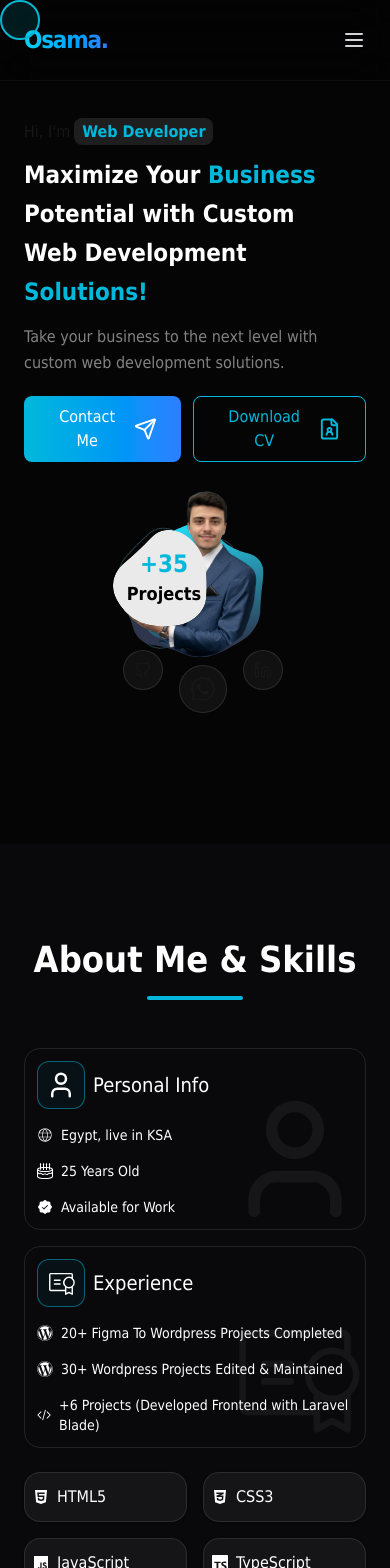
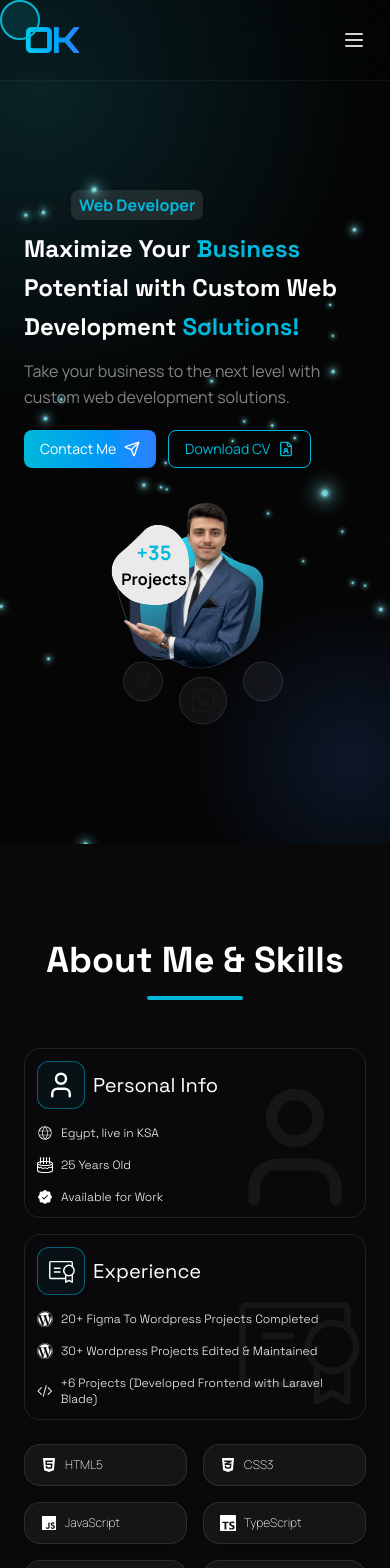
Before and after one commit to zOsamaKhaled/Portfolio, a Next.js app: page / in a window 390 px wide. Shown: the top 1568 px of the page. Built offline with nearby package versions, Linux system fonts and the light colour scheme.

Commit message:
responsive edits & some retouches

```diff
--- /dev/null
+++ b/app/api/contact/route.ts
@@ -0,0 +1,25 @@
+import { Resend } from "resend";
+
+const resend = new Resend(process.env.RESEND_API_KEY);
+
+export async function POST(req: Request) {
+  try {
+    const { name, email, message } = await req.json();
+
+    await resend.emails.send({
+      from: "Portfolio <onboarding@resend.dev>",
+      to: "usernameosama@gmail.com",
+      subject: `New message from ${name}`,
+      html: `
+        <h2>New Contact Message</h2>
+        <p><b>Name:</b> ${name}</p>
+        <p><b>Email:</b> ${email}</p>
+        <p><b>Message:</b> ${message}</p>
+      `,
+    });
+
+    return Response.json({ success: true });
+  } catch (error) {
+    return Response.json({ success: false });
+  }
+}
--- a/app/globals.css
+++ b/app/globals.css
@@ -5,11 +5,12 @@
   --foreground: #171717;
 }
 
+@import "tailwindcss";
+@plugin "tailwind-scrollbar";
+
 @theme inline {
   --color-background: var(--background);
   --color-foreground: var(--foreground);
-  --font-sans: var(--font-geist-sans);
-  --font-mono: var(--font-geist-mono);
 }
 
 @media (prefers-color-scheme: dark) {
@@ -19,10 +20,21 @@
   }
 }
 
+h1,
+h2,
+h3 {
+  font-family: "Space Grotesk", sans-serif;
+}
+
 body {
   background: var(--background);
   color: var(--foreground);
-  font-family: Tahoma, Helvetica, sans-serif;
+  font-family: "Manrope", sans-serif;
+}
+
+.website-logo a,
+.website-logo a span {
+  font-family: "Orbitron", sans-serif;
 }
 canvas {
   pointer-events: none;
--- a/app/layout.tsx
+++ b/app/layout.tsx
@@ -1,15 +1,21 @@
 import type { Metadata } from "next";
-import { Geist, Geist_Mono } from "next/font/google";
 import "./globals.css";
 
-const geistSans = Geist({
-  variable: "--font-geist-sans",
+import { Space_Grotesk, Manrope, Orbitron } from "next/font/google";
+
+export const space_grotesk = Space_Grotesk({
   subsets: ["latin"],
+  variable: "--font-space_grotesk",
 });
 
-const geistMono = Geist_Mono({
-  variable: "--font-geist-mono",
+export const manrope = Manrope({
   subsets: ["latin"],
+  variable: "--font-manrope",
+});
+
+export const orbitron = Orbitron({
+  subsets: ["latin"],
+  variable: "--font-orbitron",
 });
 
 export const metadata: Metadata = {
@@ -29,7 +35,7 @@ export default function RootLayout({
   return (
     <html lang="en" className="scroll-smooth">
       <body
-        className={`${geistSans.variable} ${geistMono.variable} antialiased bg-[#050505] text-white `}
+        className={`${space_grotesk.variable} ${manrope.variable} ${orbitron.variable} antialiased bg-[#050505] text-white `}
       >
         <Header />
         {children}
--- a/components/About.tsx
+++ b/components/About.tsx
@@ -142,13 +142,13 @@ export default function About() {
             className="flex  text-4xl md:text-5xl font-bold mb-4 "
           >
             {"About Me & Skills".split("").map((letter, index) => (
-              <motion.span
+              <motion.h2
                 className="inline-block"
                 key={index}
                 variants={textVariants}
               >
                 {letter === " " ? "\u00A0" : letter}
-              </motion.span>
+              </motion.h2>
             ))}
           </motion.div>
           <motion.div
@@ -180,15 +180,21 @@ export default function About() {
               </div>
               <div className="flex items-center">
                 <CiGlobe className="w-4 h-4 mr-2" />
-                <h2 className="md:text-md text-sm ">Egypt, live in KSA</h2>
+                <h2 className="md:text-md text-xs font-extralight ">
+                  Egypt, live in KSA
+                </h2>
               </div>
               <div className="flex items-center">
                 <BsCake2 className="w-4 h-4 mr-2" />
-                <h2 className="md:text-md text-sm ">25 Years Old</h2>
+                <h2 className="md:text-md text-xs font-extralight ">
+                  25 Years Old
+                </h2>
               </div>
               <div className="flex items-center">
                 <PiSealCheckFill className="w-4 h-4 mr-2" />
-                <h2 className="md:text-md text-sm ">Available for Work</h2>
+                <h2 className="md:text-md text-xs font-extralight ">
+                  Available for Work
+                </h2>
               </div>
               <User className="w-35 h-35 opacity-5 group-hover:opacity-30  transition-opacity duration-500 absolute bottom-0 right-0" />
             </motion.div>
@@ -205,19 +211,19 @@ export default function About() {
               </div>
               <div className="flex items-center">
                 <FaWordpress className="w-4 h-4 mr-2" />
-                <h2 className="md:text-md text-sm ">
+                <h2 className="md:text-md text-xs font-extralight ">
                   20+ Figma To Wordpress Projects Completed
                 </h2>
               </div>
               <div className="flex items-center">
                 <FaWordpress className="w-4 h-4 mr-2" />
-                <h2 className="md:text-md text-sm ">
+                <h2 className="md:text-md text-xs font-extralight ">
                   30+ Wordpress Projects Edited & Maintained
                 </h2>
               </div>
               <div className="flex items-center">
                 <HiCodeBracket className="w-4 h-4 mr-2" />
-                <h2 className="md:text-md text-sm ">
+                <h2 className="md:text-md text-xs font-extralight ">
                   +6 Projects (Developed Frontend with Laravel Blade)
                 </h2>
               </div>
@@ -236,7 +242,7 @@ export default function About() {
               <motion.span
                 variants={item}
                 key={skill.name}
-                className="skill-badge flex items-center xl:px-6 lg:px-3 px-2 py-3 rounded-2xl  bg-white/5 border border-white/10 text-white xl:font-medium lg:font-normal lg:text-sm hover:bg-cyan-500/20 hover:border-cyan-500/50 transition-colors duration-300 shadow-sm cursor-default"
+                className="skill-badge flex items-center  xl:px-6 lg:px-3 px-4 py-3 rounded-2xl  bg-white/5 border border-white/10 text-white xl:font-medium lg:font-normal lg:text-sm font-extralight text-xs hover:bg-cyan-500/20 hover:border-cyan-500/50 transition-colors duration-300 shadow-sm cursor-default"
               >
                 {skill.icon && <skill.icon className="w-4 h-4 mr-2" />}
                 {skill.name}
--- a/components/Contact.tsx
+++ b/components/Contact.tsx
@@ -1,7 +1,8 @@
 "use client";
 
 import { Send, Mail, User, MessageSquare } from "lucide-react";
-import { motion, type Variants } from "framer-motion";
+import { AnimatePresence, motion, type Variants } from "framer-motion";
+import { useRef, useState } from "react";
 
 export default function Contact() {
   const containerVariants: Variants = {
@@ -29,11 +30,48 @@ export default function Contact() {
       },
     },
   };
+
+  const [success, setSuccess] = useState(false);
+  const formRef = useRef<HTMLFormElement>(null);
+
+  const handleSubmit = async (e: React.FormEvent<HTMLFormElement>) => {
+    e.preventDefault();
+
+    const formData = new FormData(e.currentTarget);
+
+    const name = formData.get("name");
+    const email = formData.get("email");
+    const message = formData.get("message");
+
+    const res = await fetch("/api/contact", {
+      method: "POST",
+      headers: {
+        "Content-Type": "application/json",
+      },
+      body: JSON.stringify({
+        name,
+        email,
+        message,
+      }),
+    });
+
+    const data = await res.json();
+
+    if (data.success) {
+      setSuccess(true);
+
+      formRef.current?.reset();
+      setTimeout(() => {
+        setSuccess(false);
+      }, 4000);
+    }
+  };
+
   return (
     <section id="contact" className="py-24 bg-zinc-950 text-white">
-      <div className="max-w-4xl mx-auto px-6 text-center">
+      <div className="max-w-4xl mx-auto px-6 text-center" id="form-container">
         <div className=" flex flex-col items-center mb-12">
-          <motion.div
+          <motion.h2
             variants={containerVariants}
             initial="hidden"
             whileInView="visible"
@@ -49,7 +87,7 @@ export default function Contact() {
                 {letter === " " ? "\u00A0" : letter}
               </motion.span>
             ))}
-          </motion.div>
+          </motion.h2>
           <motion.div
             initial={{ y: 20, opacity: 0 }}
             whileInView={{ y: 0, opacity: 1 }}
@@ -80,7 +118,10 @@ export default function Contact() {
 
         <form
           className="max-w-xl mx-auto space-y-6 text-left"
-          onSubmit={(e) => e.preventDefault()}
+          onSubmit={(e) => {
+            handleSubmit(e);
+          }}
+          ref={formRef}
         >
           <div className="relative group">
             <div className="absolute inset-y-0 left-0 pl-4 flex items-center pointer-events-none">
@@ -89,6 +130,7 @@ export default function Contact() {
             <input
               type="text"
               placeholder="Your Name"
+              name="name"
               className="w-full pl-12 pr-4 py-4 bg-black border border-white/10 rounded-xl focus:outline-none focus:ring-2 focus:ring-cyan-500/50 focus:border-cyan-500 transition-all text-white placeholder:text-zinc-500"
               required
             />
@@ -99,6 +141,7 @@ export default function Contact() {
             </div>
             <input
               type="email"
+              name="email"
               placeholder="Your Email"
               className="w-full pl-12 pr-4 py-4 bg-black border border-white/10 rounded-xl focus:outline-none focus:ring-2 focus:ring-cyan-500/50 focus:border-cyan-500 transition-all text-white placeholder:text-zinc-500"
               required
@@ -111,6 +154,7 @@ export default function Contact() {
             <textarea
               rows={5}
               placeholder="Your Message"
+              name="message"
               className="w-full pl-12 pr-4 py-4 bg-black border border-white/10 rounded-xl focus:outline-none focus:ring-2 focus:ring-cyan-500/50 focus:border-cyan-500 transition-all text-white placeholder:text-zinc-500 resize-none"
               required
             ></textarea>
@@ -121,12 +165,25 @@ export default function Contact() {
             whileHover={{ scale: 1.01, cursor: "pointer" }}
             whileTap={{ scale: 0.95 }}
             transition={{ duration: 0.8 }}
-            className="px-6 py-3 w-full justify-center rounded-lg from-cyan-500 to-blue-500 bg-linear-to-r text-white flex items-center gap-2 group hover:bg-linear-to-l transition-colors duration-300"
+            className="px-6 py-3 w-full justify-center rounded-lg from-cyan-500 to-blue-500 bg-linear-to-r text-white flex items-center gap-2 group hover:bg-linear-to-l transition-colors duration-300 text-sm"
           >
             Contact Me
-            <Send className="group-hover:animate-ping group-hover:translate-x-2 duration-300" />
+            <Send className="group-hover:animate-ping group-hover:translate-x-2 duration-300 w-4 h-4" />
           </motion.button>
         </form>
+        <AnimatePresence>
+          {success && (
+            <motion.div
+              initial={{ opacity: 0, y: 10 }}
+              animate={{ opacity: 1, y: 0 }}
+              exit={{ opacity: 0, y: -10 }}
+              transition={{ duration: 0.7 }}
+              className="text-green-500 mt-4"
+            >
+              Message sent successfully!
+            </motion.div>
+          )}
+        </AnimatePresence>
       </div>
     </section>
   );
--- a/components/Footer.tsx
+++ b/components/Footer.tsx
@@ -10,10 +10,10 @@ export default function Footer() {
       <div className="max-w-7xl mx-auto px-6">
         <div className="grid grid-cols-1 md:grid-cols-4 gap-12 mb-12">
           {/* Brand Section */}
-          <div className="col-span-1 md:col-span-2">
+          <div className="col-span-1 md:col-span-2 website-logo">
             <Link href="#hero" className="inline-block mb-6">
-              <span className="text-3xl font-bold tracking-tighter bg-clip-text text-transparent bg-linear-to-r from-cyan-400 to-blue-500">
-                Osama.
+              <span className="text-6xl font-bold tracking-tighter bg-clip-text text-transparent bg-linear-to-r from-cyan-400 to-blue-500 ">
+                OK
               </span>
             </Link>
             <p className="text-zinc-500 leading-relaxed max-w-sm">
--- a/components/Header.tsx
+++ b/components/Header.tsx
@@ -16,11 +16,13 @@ export default function Header() {
   };
 
   return (
-    <header className="fixed top-0 w-full z-50 bg-black/40 backdrop-blur-xl border-b border-white/5">
+    <header className=" fixed top-0 w-full z-50 bg-black/10 backdrop-blur-xl border-b border-white/5">
+      {/* content */}
+
       <div className="max-w-7xl mx-auto px-6 h-20 flex items-center justify-between">
-        <div className="text-2xl font-bold tracking-tighter bg-clip-text text-transparent bg-linear-to-r from-cyan-400 to-blue-500 relative z-50">
+        <div className="text-4xl font-bold tracking-tighter bg-clip-text text-transparent bg-linear-to-r from-cyan-400 to-blue-500 relative z-50 website-logo">
           <Link href="#hero" onClick={closeMobileMenu}>
-            Osama.
+            OK
           </Link>
         </div>
 
--- a/components/Hero.tsx
+++ b/components/Hero.tsx
@@ -48,13 +48,31 @@ export default function Hero() {
       animate={{ opacity: 1 }}
       transition={{ duration: 4 }}
       id="hero"
-      className="relative h-screen w-full max-w-7xl mx-auto flex  items-center justify-center overflow-hidden "
+      className="relative h-screen w-full mx-auto flex items-center justify-center overflow-hidden pt-20 "
     >
-      <div className="flex justify-between items-center flex-col lg:flex-row w-full  lg:gap-0 gap-10  px-6">
+      {/* gradient */}
+      <div className="absolute inset-0 z-10 bg-[radial-gradient(circle_at_10%_10%,rgba(34,211,238,0.15),transparent_40%),radial-gradient(circle_at_90%_90%,rgba(59,130,246,0.15),transparent_20%)]" />
+
+      {/* stars */}
+      <div className="absolute inset-0 z-10">
+        <Canvas>
+          <Sparkles
+            count={80}
+            speed={0.4}
+            size={8}
+            scale={[10, 10, 20]}
+            color="#22d3ee"
+          />
+        </Canvas>
+      </div>
+
+      {/* content */}
+
+      <div className="flex justify-between max-w-7xl items-center z-20 flex-col lg:flex-row w-full  lg:gap-0 md:gap-6  gap-10  px-6">
         {/* Text Container */}
         <div className="w-full flex h-full flex-col gap-3 ">
           <div className="flex flex-col gap-3 ">
-            <h2>
+            <p>
               Hi, I'm
               <motion.span
                 variants={containerVariants}
@@ -68,8 +86,8 @@ export default function Hero() {
                   </motion.span>
                 ))}
               </motion.span>
-            </h2>
-            <motion.p
+            </p>
+            <motion.h2
               variants={containerVariants}
               initial="hidden"
               whileInView="visible"
@@ -105,7 +123,7 @@ export default function Hero() {
                   {char}
                 </motion.span>
               ))}
-            </motion.p>
+            </motion.h2>
             <motion.p
               variants={containerVariants}
               initial="hidden"
@@ -133,7 +151,7 @@ export default function Hero() {
               whileHover={{ scale: 1.05, cursor: "pointer" }}
               whileTap={{ scale: 0.95 }}
               transition={{ duration: 0.5 }}
-              className="px-6 py-2 rounded-lg from-cyan-500 to-blue-500 bg-linear-to-r text-white flex items-center gap-2 group hover:bg-linear-to-l transition-colors duration-300"
+              className="md:px-6 px-4 py-2 rounded-lg from-cyan-500 to-blue-500 bg-linear-to-r text-white flex items-center gap-2 group hover:bg-linear-to-l transition-colors duration-300 text-sm"
               onClick={() => {
                 document
                   .getElementById("contact")
@@ -141,7 +159,7 @@ export default function Hero() {
               }}
             >
               Contact Me
-              <Send className="group-hover:animate-ping group-hover:translate-x-2 duration-300" />
+              <Send className="group-hover:animate-ping group-hover:translate-x-2 duration-300 w-4 h-4" />
             </motion.button>
             <motion.button
               initial={{ x: 60 }}
@@ -149,7 +167,7 @@ export default function Hero() {
               whileHover={{ scale: 1.05, cursor: "pointer" }}
               whileTap={{ scale: 0.95 }}
               transition={{ duration: 0.5 }}
-              className="px-6 py-2 rounded-lg border border-cyan-500 text-cyan-500  hover:bg-white hover:border-white transition-colors duration-300 flex items-center gap-2 group"
+              className="md:px-6 px-4 py-2 rounded-lg border border-cyan-500 text-cyan-500  hover:bg-white hover:border-white transition-colors duration-300 flex items-center gap-2 group text-sm"
               onClick={() => {
                 window.open(
                   "https://drive.google.com/file/d/1FW1zkrwQcABYzEu7bs54SGMeySxMEaGm/view?usp=sharing",
@@ -157,7 +175,7 @@ export default function Hero() {
               }}
             >
               Download CV
-              <FileUser className="group-hover:animate-ping group-hover:translate-x-2 duration-300" />
+              <FileUser className="group-hover:animate-ping group-hover:translate-x-2 duration-300 w-4 h-4" />
             </motion.button>
           </motion.div>
         </div>
@@ -187,15 +205,15 @@ export default function Hero() {
                 type: "tween",
                 repeat: Infinity,
               }}
-              className="absolute lg:top-20 lg:left-10 md:top-20 md:left-40 top-10 left-20 z-10 "
+              className="absolute lg:top-20 lg:left-10 md:top-20 md:left-40 top-5 left-20 z-10 "
             >
               <img
                 src="/shape1.svg"
                 alt=""
-                className="lg:w-[200px] lg:h-[200px] md:w-[150px] md:h-[150px] w-[120px] h-[120px]  fill-white/10 "
+                className="lg:w-[200px] lg:h-[200px] md:w-[150px] md:h-[150px] w-[100px] h-[100px]  fill-white/10 "
               ></img>
-              <p className="absolute top-1/2 left-1/2 -translate-x-1/2 -translate-y-1/2 lg:text-3xl md:text-2xl text-lg text-center text-black font-bold">
-                <span className="text-cyan-500 lg:text-5xl md:text-4xl text-2xl">
+              <p className="absolute top-1/2 left-1/2 -translate-x-1/2 -translate-y-1/2 lg:text-3xl md:text-2xl text-md  text-center text-black font-bold">
+                <span className="text-cyan-500 lg:text-5xl md:text-4xl text-xl">
                   +35
                 </span>{" "}
                 <br />
--- a/package.json
+++ b/package.json
@@ -22,8 +22,11 @@
     "react": "19.2.3",
     "react-dom": "19.2.3",
     "react-icons": "^5.6.0",
+    "react-responsive": "^10.0.1",
     "react-type-animation": "^3.2.0",
+    "resend": "^6.9.3",
     "tailwind-merge": "^3.0.0",
+    "tailwind-scrollbar": "^4.0.2",
     "three": "^0.174.0"
   },
   "devDependencies": {
```
Also changed, not shown: components/Works.tsx (+56 -15 lines), 1 other file (tests, documents, lock files or other folders).
